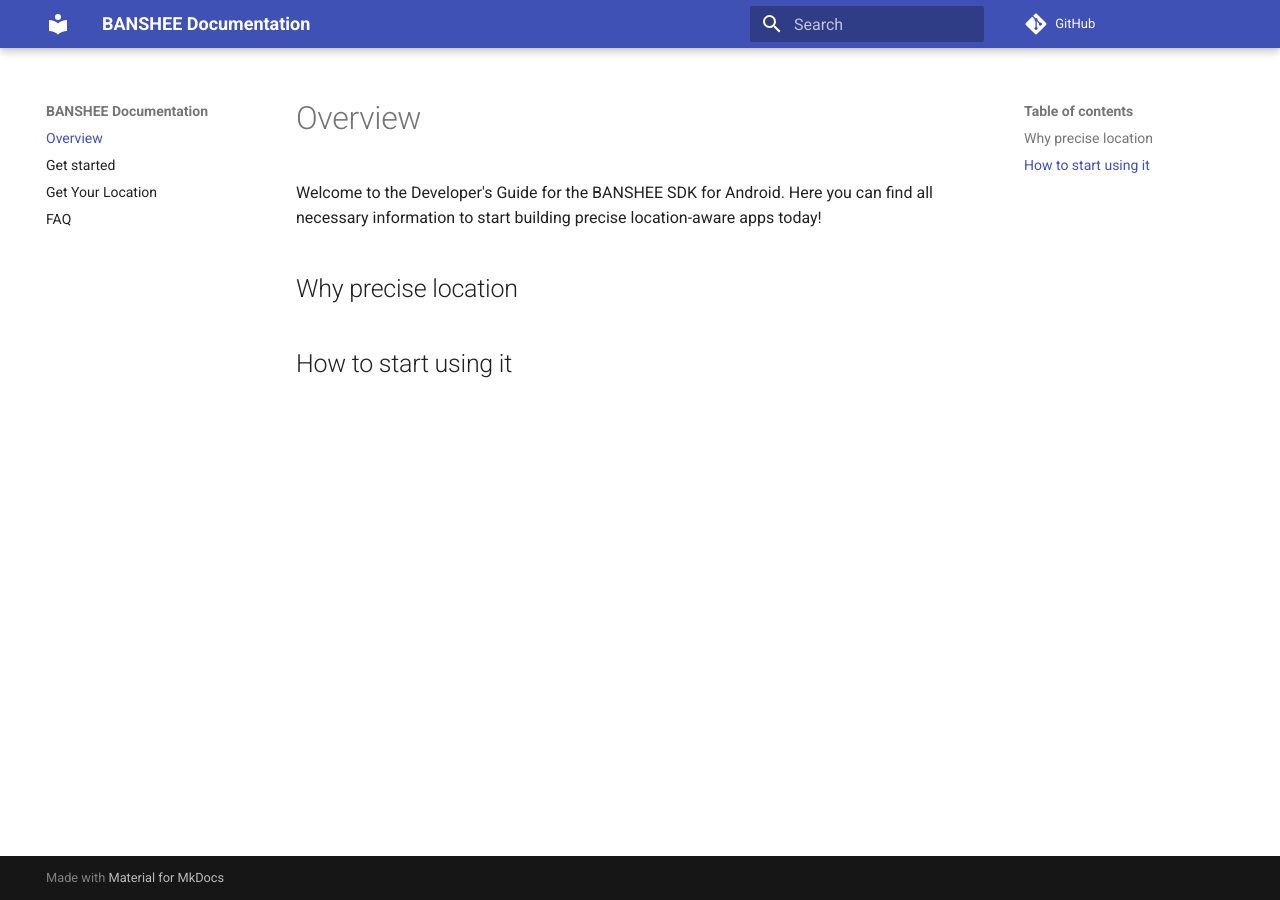
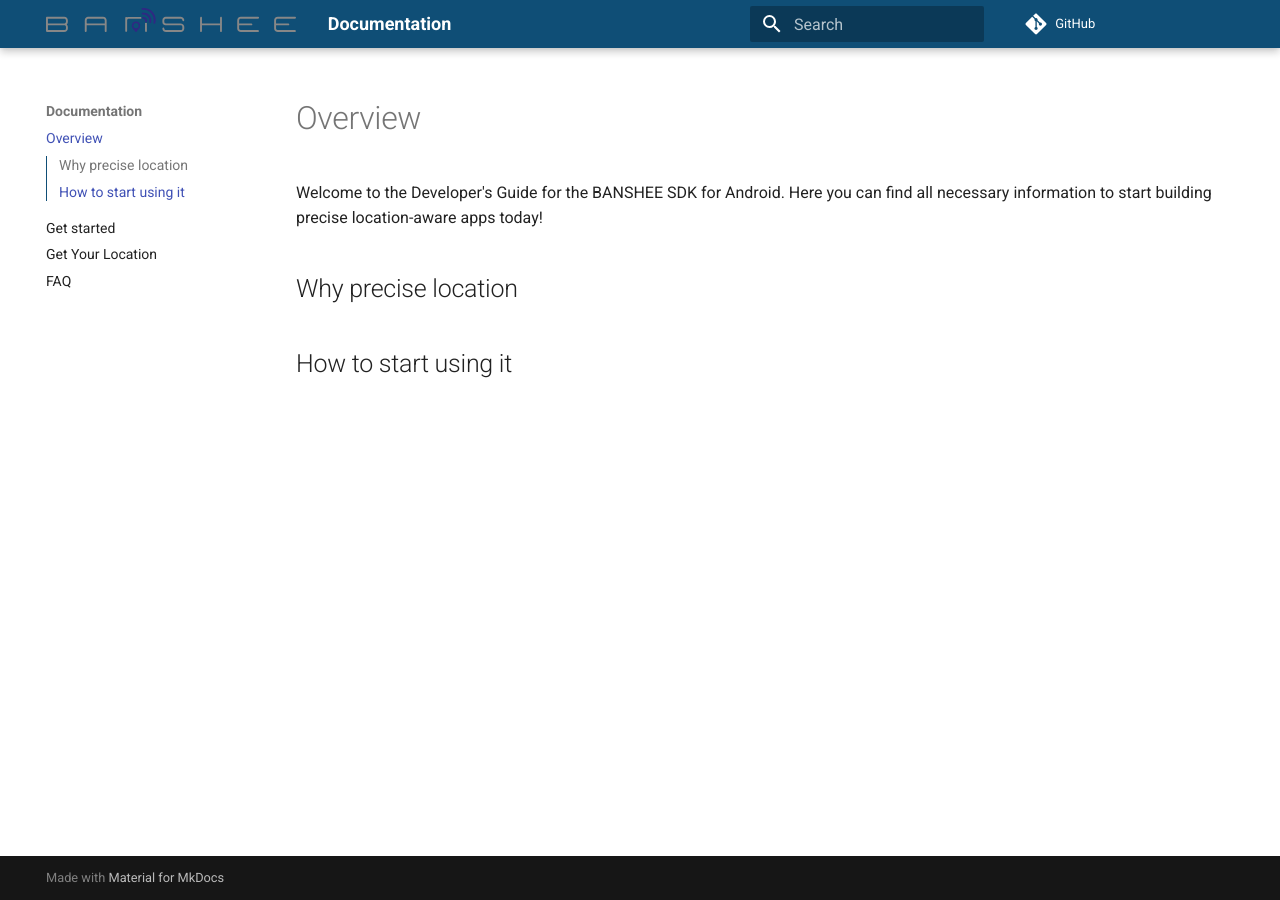
Before and after one commit to rokubun/banshee-docs, an MkDocs documentation site: the page built from docs/index.md, in a window 1280 px wide. Built offline with MkDocs 1.6.1 and Material for MkDocs 9.7.7, drawn with Linux system fonts in a browser that asks for light colours; some web fonts are replaced; comment, search, counter and statistics services are not loaded.

Commit message:
fix: add logo and favicon

```diff
--- a/docs/stylesheets/extra.css
+++ b/docs/stylesheets/extra.css
@@ -1,14 +1,8 @@
-@page {
-    size: a4 portrait;
-    counter-increment: page;
-    font-family: "Roboto","Helvetica Neue",Helvetica,Arial,sans-serif;
-    white-space: pre;
-    color: grey;
-    font-size: 12px;
-    @top-right {
-        content: 'Header (short running title, ...)';
-    }
-    @bottom-center {
-        content: 'Footer (contract number, date, ...)';
-    }
+
+:root > * {
+    --md-primary-fg-color:        rgb(15, 78, 118);
 }
+
+.md-header__button.md-logo {
+    margin-top: -0.2rem;
+}
--- a/mkdocs.yml
+++ b/mkdocs.yml
@@ -1,4 +1,4 @@
-site_name: "BANSHEE Documentation"
+site_name: "Documentation"
 site_url: "https://docs.banshee.rokubun.cat"
 theme:
   name: material
@@ -7,6 +7,13 @@ theme:
     text: Roboto
     code: Roboto Mononame
     search_index_only: true
+  logo: images/banshee.svg
+  favicon: images/favicon.ico
+
+  features:
+    - navigation.tracking
+    - navigation.expand
+    - toc.integrate
 repo_url: 'https://github.com/rokubun/banshee-docs'
 nav:
   - 'Overview': index.md
@@ -14,7 +21,14 @@ nav:
   - 'Get Your Location':  'sections/get_location.md'
   - 'FAQ': 'faq.md'
   # - 'API Reference': 'faq.md'
-
+extra:
+  consent:
+    title: Cookie consent
+    description: >-
+      We use cookies to recognize your repeated visits and preferences, as well
+      as to measure the effectiveness of our documentation and whether users
+      find what they're searching for. With your consent, you're helping us to
+      make our documentation better.
 extra_css:
   - 'stylesheets/extra.css'
 
```
Also changed, not shown: docs/images/banshee.svg (added), docs/images/favicon.ico (added).
